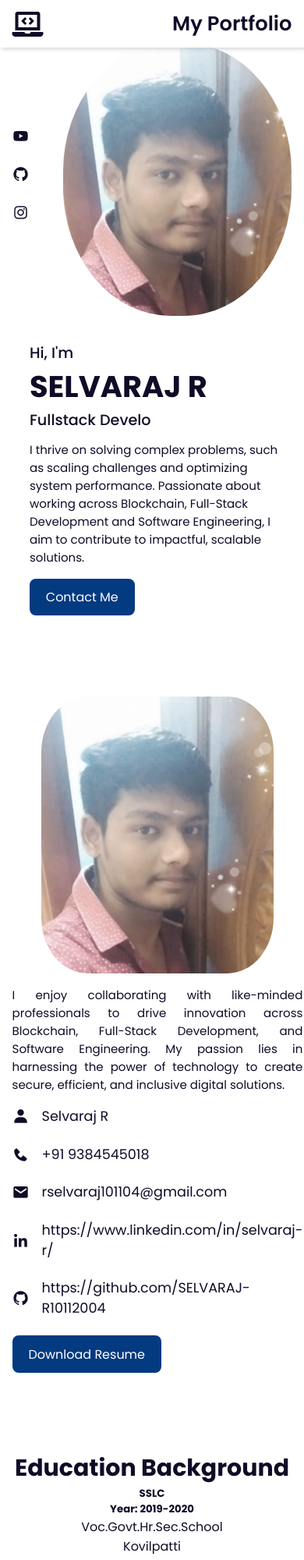
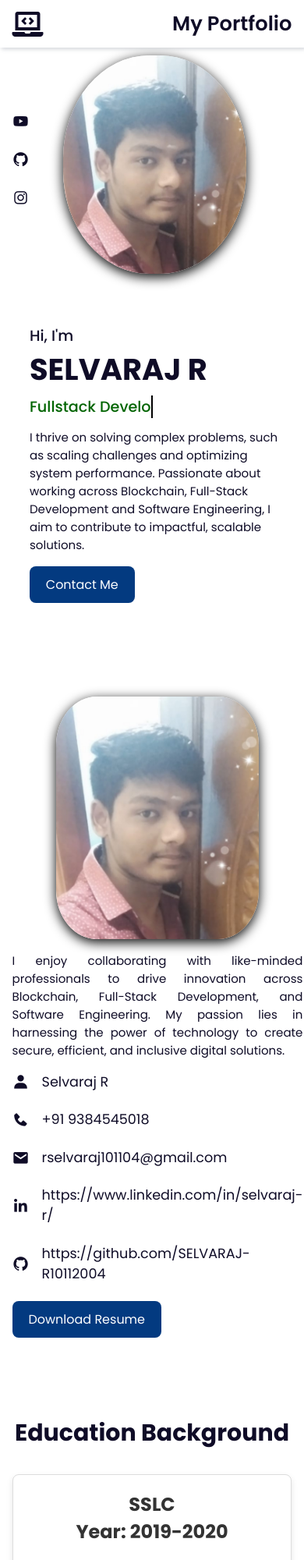
Before and after one commit to SELVARAJ-R10112004/Portfolio, a plain HTML site: page index.html in a window 390 px wide. Shown: the top 2000 px of the page at 78% size. Drawn offline with nearby package versions, Linux system fonts and the light colour scheme.

Commit message:
Update style.css

```diff
--- a/style.css
+++ b/style.css
@@ -26,6 +26,7 @@ section {
 body.active {
   --text-color: #fff;
   --bg-color: #0f0c27;
+   --bg-color:black;
 }
 body {
   background: var(--bg-color);
@@ -102,11 +103,12 @@ header.shadow {
   gap: 1rem;
 }
 .home-img {
-  order: 3;
-
+  order: 2;
 }
 .home-img img {
-  width: 100%;
+  width: 80%;
+
+  box-shadow: 0 4px 15px rgba(0, 0, 0, 1);
   border-radius: 47%;
 }
 .home-text span {
@@ -157,8 +159,9 @@ header.shadow {
 }
 
 .about-img img {
-  width: 80%;
+  width: 70%;
   margin-top: -21%;
+  box-shadow: 0 4px 15px rgba(0, 0, 0, 1);
   border-radius: 20%;
 }
 .about-text p {
@@ -224,13 +227,13 @@ span {
   border-radius: 0.5rem;
 }
 .html-bar {
-  width: 94%;
+  width: 98%;
 }
 .css-bar {
-  width: 84%;
+  width: 85%;
 }
 .js-bar {
-  width: 74%;
+  width: 80%;
 }
 .react-bar {
   width: 80%;
@@ -487,3 +490,66 @@ form textarea {
     margin-left: 25%;
   }
 }
+/* Container for the cards */
+.cards-container {
+  display: flex;
+  justify-content: space-between;
+  gap: 20px;
+  flex-wrap: wrap;
+  margin-top: 30px;
+}
+
+/* Styling for individual cards */
+.card {
+  background-color: #fff;
+  border: 1px solid #ddd;
+  border-radius: 8px;
+  box-shadow: 0 4px 8px rgba(0, 0, 0, 0.1);
+  padding: 20px;
+  width: 30%;
+  transition: transform 0.3s ease, box-shadow 0.3s ease;
+}
+
+.card:hover {
+  transform: translateY(-10px);
+  box-shadow: 0 8px 16px rgba(0, 0, 0, 0.2);
+}
+
+/* Card title styling */
+.card-title {
+  font-size: 1.5em;
+  margin-bottom: 15px;
+  font-weight: bold;
+  color: #333;
+}
+
+/* Card text styling */
+.card-text {
+  font-size: 1em;
+  color: #555;
+  margin-bottom: 10px;
+}
+
+/* Responsive design for small screens */
+@media (max-width: 768px) {
+  .card {
+    width: 48%;
+  }
+}
+
+@media (max-width: 480px) {
+  .card {
+    width: 100%;
+  }
+}
+.typing-effect {
+  font-size: 24px;
+  color:darkgreen;
+  white-space: nowrap;
+  overflow: hidden;
+}
+
+#typed-content {
+  border-right: 2px solid black; /* Cursor effect */
+  display: inline-block;
+}
```
